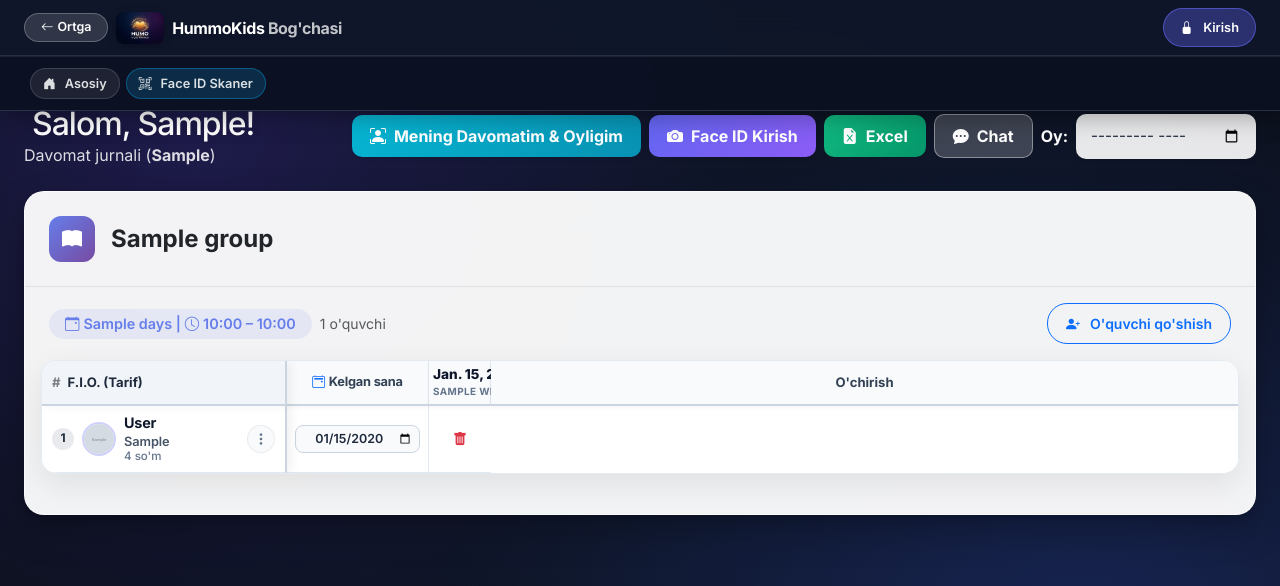
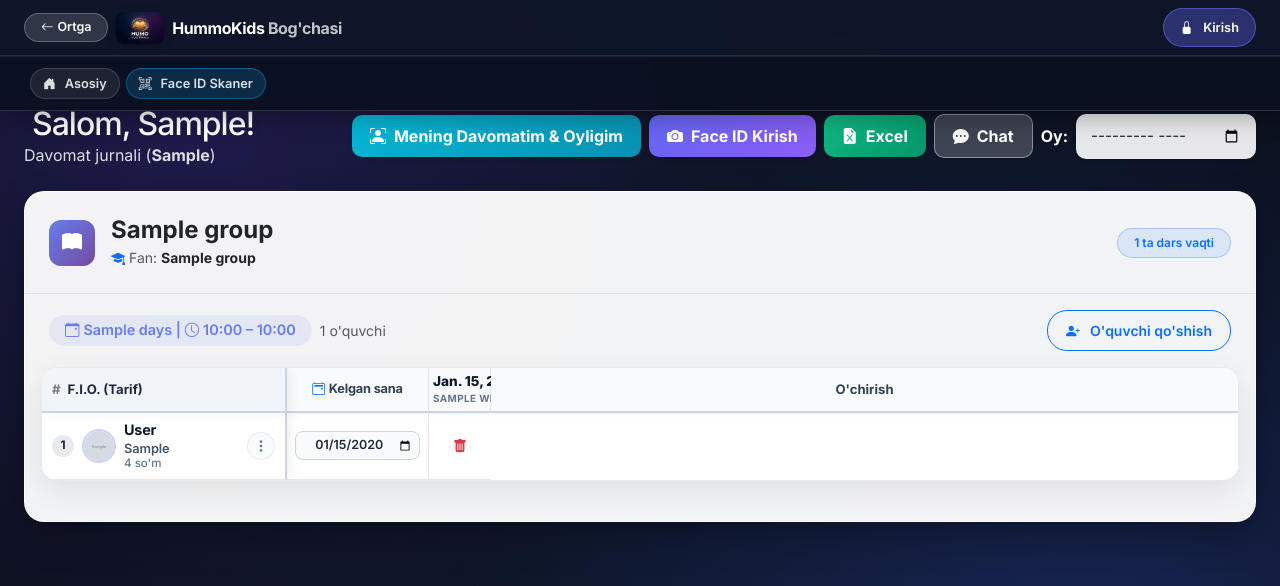
Before and after one commit to Dilmurod1804/Humo_talim_web, a Django app: template templates/teacher_dashboard.html in a window 1280 px wide. Shown: the top 586 px of the page. Run offline with Django 5.2, Linux system fonts and the light colour scheme; the template is opened without the code that fills it: most values are stand-ins (such as "Sample title", 1, 10 or a date in 2020); grey boxes marked "Sample" are stand-in pictures; some libraries are stand-ins or nearby versions.

Commit message:
Zamiraning matematika guruhi muammosi

```diff
--- a/templates/teacher_dashboard.html
+++ b/templates/teacher_dashboard.html
@@ -41,9 +41,18 @@
     <div class="card-body p-3 d-flex align-items-center justify-content-between flex-wrap gap-2">
         <div class="d-flex align-items-center gap-2 flex-wrap">
             <span class="fw-bold text-muted small text-uppercase me-2"><i class="bi bi-collection-fill text-primary me-1"></i>Mening Guruhlarim:</span>
+            <!-- Barcha guruhlarni birgalikda ko'rish tugmasi -->
+            <a href="?month={{ current_month }}"
+               class="btn btn-sm d-flex align-items-center gap-2 px-3 py-2 {% if not selected_group %}btn-primary text-white shadow-sm fw-bold{% else %}btn-outline-secondary bg-white text-dark{% endif %}"
+               style="border-radius:12px; font-size:0.88rem; transition: all 0.2s ease;">
+                <i class="bi bi-grid-fill"></i>
+                <span>Barcha guruhlar</span>
+                <span class="badge {% if not selected_group %}bg-white text-primary{% else %}bg-secondary text-white{% endif %} ms-1">{{ teacher_groups.count }}</span>
+            </a>
+            <!-- Har bir guruh bo'yicha alohida ko'rish tugmalari -->
             {% for tg in teacher_groups %}
             <a href="?group_id={{ tg.id }}&month={{ current_month }}"
-               class="btn btn-sm d-flex align-items-center gap-2 px-3 py-2 {% if tg.id == selected_group.id %}btn-primary text-white shadow-sm fw-bold{% else %}btn-outline-secondary bg-white text-dark{% endif %}"
+               class="btn btn-sm d-flex align-items-center gap-2 px-3 py-2 {% if selected_group and tg.id == selected_group.id %}btn-primary text-white shadow-sm fw-bold{% else %}btn-outline-secondary bg-white text-dark{% endif %}"
                style="border-radius:12px; font-size:0.88rem; transition: all 0.2s ease;">
                 <i class="bi bi-journal-bookmark-fill"></i>
                 <span>{{ tg.name }}</span>
@@ -52,7 +61,13 @@
             {% endfor %}
         </div>
         <div class="text-muted small">
-            Hozirgi guruh: <b class="text-dark">{{ selected_group.name }}</b>
+            Hozirgi ko'rinish:
+            {% if selected_group %}
+                <b class="text-dark">{{ selected_group.name }}</b>
+                {% if selected_group.subject %}<span class="badge bg-secondary ms-1">{{ selected_group.subject }}</span>{% endif %}
+            {% else %}
+                <span class="badge bg-primary text-white"><i class="bi bi-check-all me-1"></i>Barcha guruhlar ({{ teacher_groups.count }} ta)</span>
+            {% endif %}
         </div>
     </div>
 </div>
@@ -60,11 +75,23 @@
 
 {% for group in groups %}
 <div class="glass-card mb-4">
-    <div class="p-4 border-bottom d-flex align-items-center gap-3">
-        <div style="background: linear-gradient(135deg, #667eea, #764ba2); border-radius:12px; width:46px; height:46px; display:flex; align-items:center; justify-content:center; flex-shrink:0;">
-            <i class="bi bi-book-fill text-white fs-5"></i>
+    <div class="p-4 border-bottom d-flex align-items-center justify-content-between flex-wrap gap-2">
+        <div class="d-flex align-items-center gap-3">
+            <div style="background: linear-gradient(135deg, #667eea, #764ba2); border-radius:12px; width:46px; height:46px; display:flex; align-items:center; justify-content:center; flex-shrink:0;">
+                <i class="bi bi-book-fill text-white fs-5"></i>
+            </div>
+            <div>
+                <h4 class="fw-bold text-dark mb-0">{{ group.name }}</h4>
+                {% if group.subject and group.subject != group.name %}
+                <small class="text-muted"><i class="bi bi-mortarboard-fill me-1 text-primary"></i>Fan: <b class="text-dark">{{ group.subject }}</b></small>
+                {% endif %}
+            </div>
         </div>
-        <h4 class="fw-bold text-dark mb-0">{{ group.name }}</h4>
+        <div class="d-flex align-items-center gap-2">
+            <span class="badge bg-primary bg-opacity-10 text-primary border border-primary border-opacity-25 rounded-pill px-3 py-2 fw-semibold">
+                {{ group.time_slots.count }} ta dars vaqti
+            </span>
+        </div>
     </div>
 
     {% for ts in group.time_slots.all %}
```
Also changed, not shown: core/teacher_views.py (+10 -7 lines), db.sqlite3.
